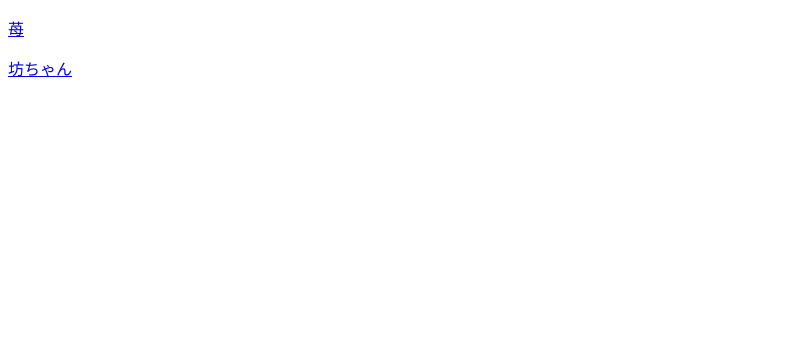
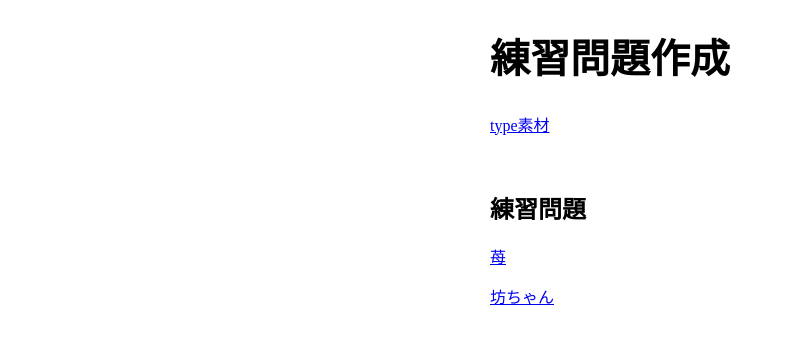
Before and after one commit to MkMyApp/Class, a plain HTML site: page index.html in a window 1280 px wide. Shown: the whole page, without its empty margins (0-785 px from the left). Drawn offline with Linux system fonts and the light colour scheme.

Commit message:
Add files via upload

```diff
--- a/index.html
+++ b/index.html
@@ -3,6 +3,11 @@
 <head>
 <meta charset="utf-8">
 <style>
+body {
+  width: 300px;
+  margin: 0 auto;
+}
+
 h1 {font-size:250%;}
 
 #menu {
@@ -22,11 +27,14 @@ h1 {font-size:250%;}
 }
 </style>
 <base target="_blank">
-<title>index</title>
+<title>タイピングクラス</title>
 </head>
 <body>
+<h1>練習問題作成</h1>
+<p><a href="type">type素材</a></p>
+<br>
+<h2>練習問題</h2>
 <p><a href="苺">苺</a></p>
 <p><a href="坊ちゃん">坊ちゃん</a></p>
-</div>
 </body>
 </html>
```
